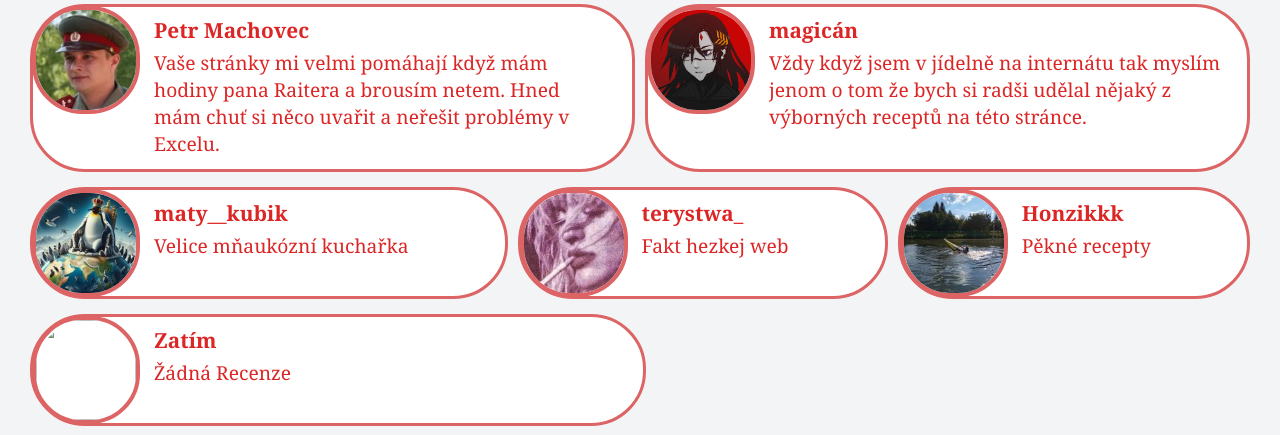
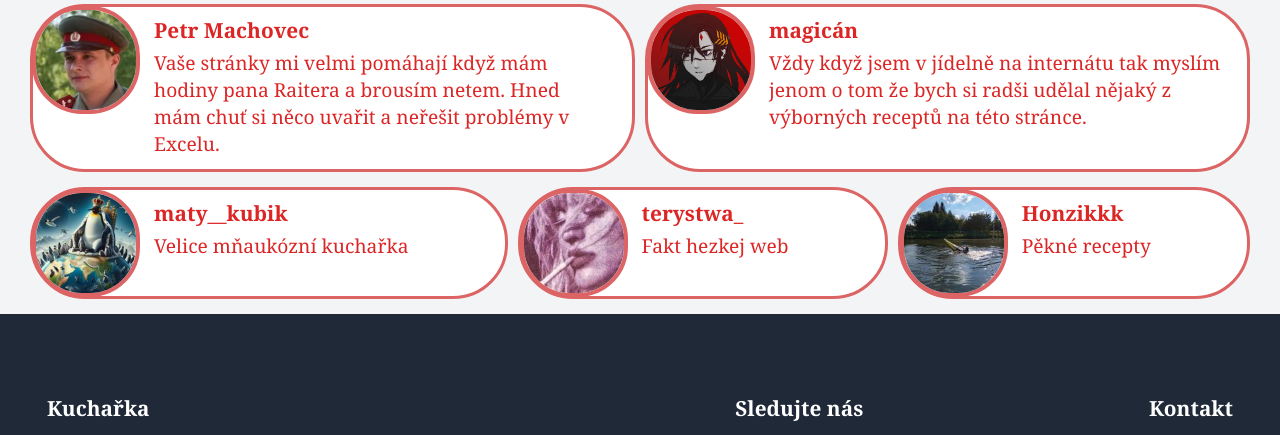
Before and after one commit to FOFOLA1/Kucharka-webpabe, a plain HTML site: page html/about.html in a window 1280 px wide. Shown: the part 991-1426 px from the top of the page. Drawn offline with Linux system fonts and the light colour scheme.

Commit message:
Odstraněna prázdná recenze

```diff
--- a/html/about.html
+++ b/html/about.html
@@ -105,14 +105,6 @@
           <h4>Honzikkk</h4>
           <p>Pěkné recepty</p>
         </div>
-      </div>
-      <div>
-        <img src="../img/">
-        <div>
-          <h4>Zatím</h4>
-          <p>Žádná Recenze</p>
-        </div>
-      </div>
 
     </div>
 
```
